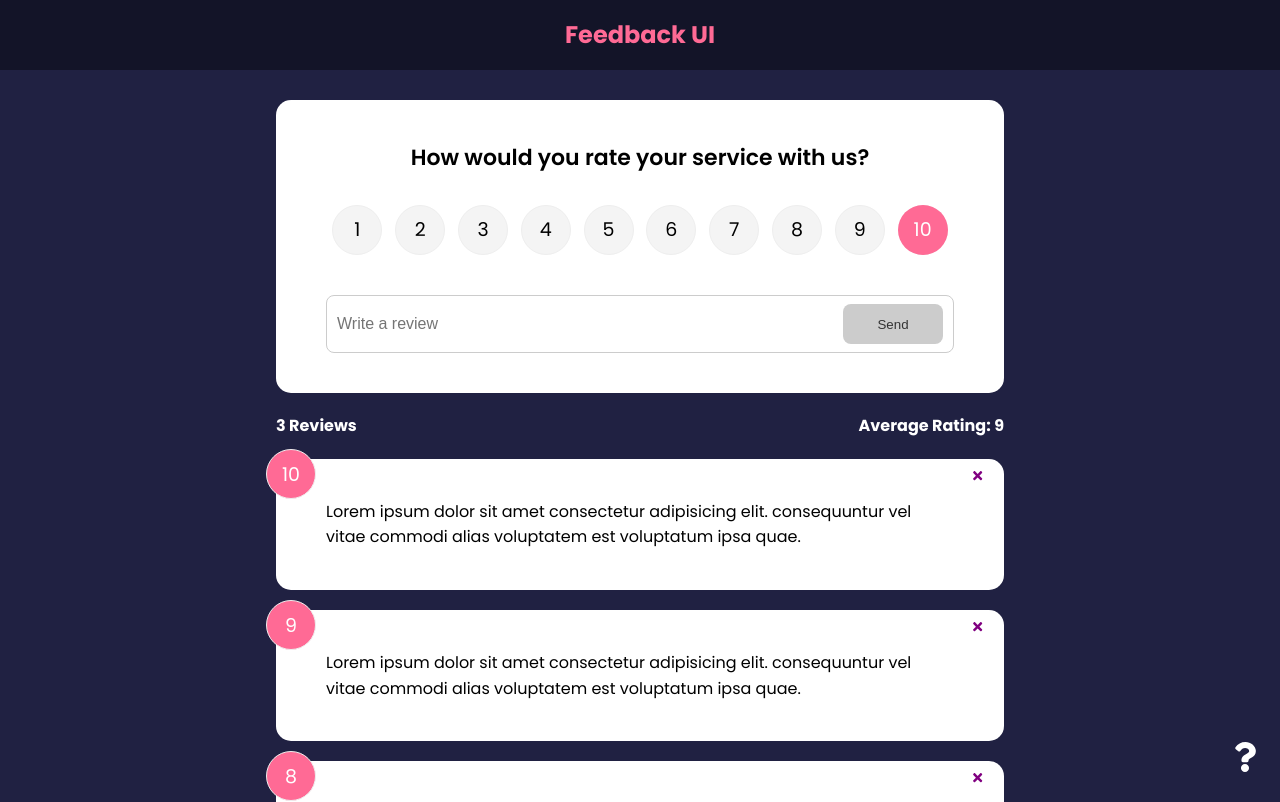
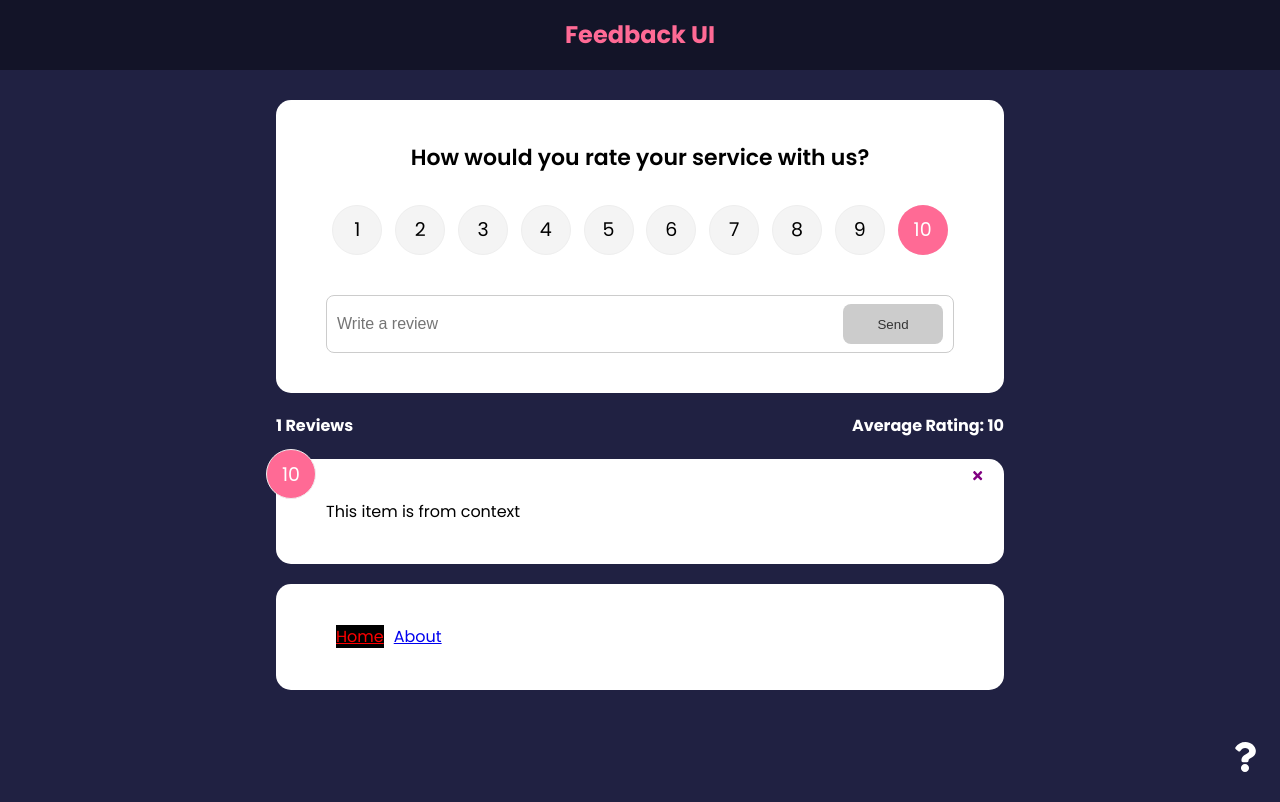
Before and after one commit to caiorrs/feedback-app-react, a React (Create React App) app: page / in a window 1280 px wide. Shown: the top 802 px of the page. Built offline with nearby package versions, Linux system fonts and the light colour scheme.

Commit message:
Using feedbacks from context

```diff
--- a/src/App.js
+++ b/src/App.js
@@ -38,8 +38,8 @@
               element={
                 <>
                   <FeedbackForm handleAdd={addFeedback} />
-                  <FeedbackStats feedbacks={feedbacks} />
-                  <FeedbackList feedbacks={feedbacks} handleDelete={deleteFeedback} />
+                  <FeedbackStats />
+                  <FeedbackList handleDelete={deleteFeedback} />
                 </>
               }
             />
--- a/src/components/FeedbackList.jsx
+++ b/src/components/FeedbackList.jsx
@@ -1,19 +1,16 @@
 import { AnimatePresence, motion } from "framer-motion";
 
+import FeedbackContext from "../context/FeedbackContext";
 import FeedbackItem from "./FeedbackItem";
 import PropTypes from "prop-types";
+import { useContext } from "react";
 
-const FeedbackList = ({ feedbacks, handleDelete }) => {
+const FeedbackList = ({ handleDelete }) => {
+  const { feedbacks } = useContext(FeedbackContext);
+
   if (!feedbacks || !feedbacks.length) {
     return <p>No Feedback yet</p>;
   }
-  // return (
-  //   <div className="feedback-list">
-  //     {feedbacks.map((feedback) => (
-  //       <FeedbackItem key={feedback.id} feedback={feedback} handleDelete={handleDelete} />
-  //     ))}
-  //   </div>
-  // );
 
   return (
     <div className="feedback-list">
@@ -29,13 +26,6 @@
 };
 
 FeedbackList.propTypes = {
-  feedbacks: PropTypes.arrayOf(
-    PropTypes.shape({
-      id: PropTypes.number.isRequired,
-      text: PropTypes.string.isRequired,
-      rating: PropTypes.number.isRequired,
-    })
-  ).isRequired,
   handleDelete: PropTypes.func.isRequired,
 };
 
--- a/src/components/FeedbackStats.jsx
+++ b/src/components/FeedbackStats.jsx
@@ -1,6 +1,9 @@
-import PropTypes from "prop-types";
+import FeedbackContext from "../context/FeedbackContext";
+import { useContext } from "react";
 
-const FeedbackStats = ({ feedbacks }) => {
+const FeedbackStats = () => {
+  const { feedbacks } = useContext(FeedbackContext);
+
   let average = feedbacks.reduce((acc, curr) => acc + curr.rating, 0) / feedbacks.length;
 
   average = average.toFixed(1).replace(/[.,]0$/, "");
@@ -13,14 +16,4 @@
   );
 };
 
-FeedbackStats.propTypes = {
-  feedbacks: PropTypes.arrayOf(
-    PropTypes.shape({
-      id: PropTypes.number.isRequired,
-      text: PropTypes.string.isRequired,
-      rating: PropTypes.number.isRequired,
-    })
-  ).isRequired,
-};
-
 export default FeedbackStats;
```
